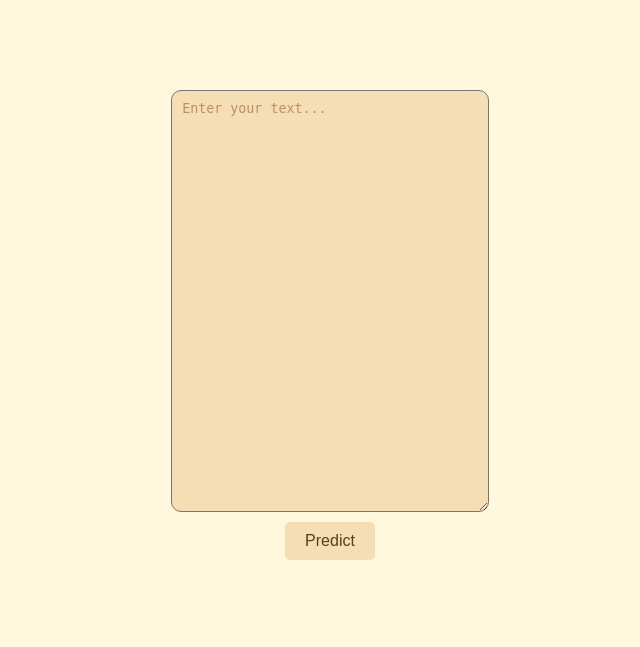
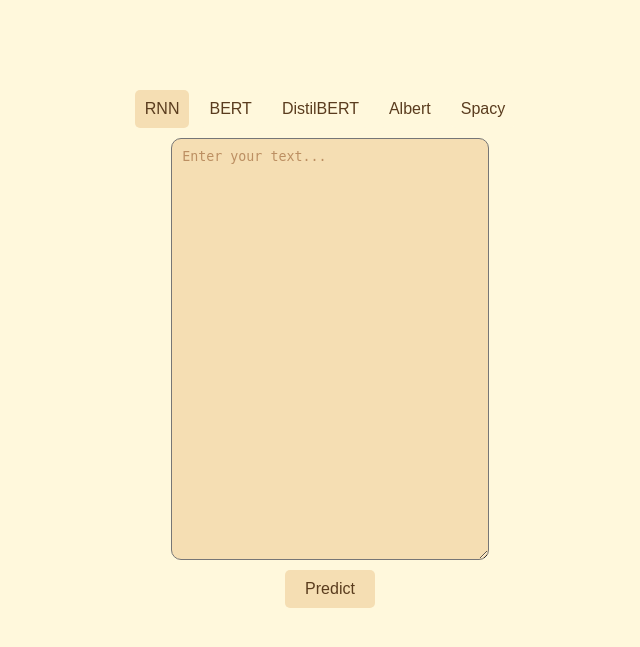
Before and after one commit to AyazSung/Named-Entity-Recognition-research, a Flask app: page / in a window 1280 px wide. Shown: the top 647 px of the page, without its empty margins (310-950 px from the left). Run offline with Flask 3, Linux system fonts and the light colour scheme.

Commit message:
Now visualizer provides the ability to select a model

```diff
--- a/visualizer/app.py
+++ b/visualizer/app.py
@@ -8,6 +8,8 @@ ner_tag_descriptions = {
     'I-ORGANIZATION': 'Part of named entity that is name of an organization or group',
     'B-LOCATION': 'Location',
     'I-LOCATION': 'Part of named entity that is location',
+    'B-GEO': "Geographical entity",
+    'I-GEO': "Part of named entity that is geographical entity",
     'B-GPE': 'Geopolitical entity (country, region, etc.)',
     'I-GPE': 'Part of named entity that is geopolitical entity',
     'B-DATE': 'Temporal expression, including a date',
@@ -26,8 +28,8 @@ ner_tag_descriptions = {
     'I-ORDINAL': 'Part of named entity that is ordinal number',
     'B-EVENT': 'Named event or occurrence',
     'I-EVENT': 'Part of named entity that is named event or occurrence',
-    'B-WORK_OF_ART': 'Title of a creative work',
-    'I-WORK_OF_ART': 'Part of named entity that is title of a creative work',
+    'B-ART': 'Title of a creative work',
+    'I-ART': 'Part of named entity that is title of a creative work',
     'B-LAW': 'Legal reference or document',
     'I-LAW': 'Part of named entity that is legal reference or document',
     'B-LANGUAGE': 'Named language',
@@ -95,8 +97,13 @@ def predict_using_bert_model(text):
 @app.route('/perform_magic', methods=['POST'])
 def perform_magic():
     data = request.json
+    print(data)
     user_input = data.get('userInput')
-    preds = predict_using_bert_model(user_input)
+    model = data.get('model')
+
+    preds = None
+    if model == 'BERT':
+        preds = predict_using_bert_model(user_input)
     return jsonify(preds)
 
 
--- a/visualizer/static/style.css
+++ b/visualizer/static/style.css
@@ -29,7 +29,7 @@ textarea::placeholder {
     color: #BC8F62;
 }
 
-button {
+.predictButton {
   margin-top: 10px;
   padding: 10px 20px;
     font-size: 16px;
@@ -39,3 +39,21 @@ button {
     border: none;
     border-radius: 5px;
 }
+
+.button-container {
+      display: flex;
+      margin-bottom: 10px;
+    }
+
+.button {
+      cursor: pointer;
+      padding: 10px;
+      margin-right: 10px;
+      background-color: #FFF8DC;;
+      border-radius: 5px;
+      color: #5A3C1E;
+}
+
+.button.active {
+  background-color: #F5DEB3;
+}
--- a/visualizer/templates/index.html
+++ b/visualizer/templates/index.html
@@ -9,8 +9,15 @@
 </head>
 <body>
   <div class="container">
+    <div class="button-container">
+      <div class="button" id="RNN">RNN</div>
+      <div class="button" id="BERT">BERT</div>
+      <div class="button" id="DistilBERT">DistilBERT</div>
+      <div class="button" id="Albert">Albert</div>
+      <div class="button" id="Spacy">Spacy</div>
+    </div>
     <textarea row='5' column='40' id="textInput" placeholder="Enter your text..."></textarea>
-          <button id="predictButton">Predict</button>
+          <button class='predictButton' id="predictButton">Predict</button>
       <div id="markedText" class="output-section"></div>
   </div>
   <script src="script.js"></script>
--- a/visualizer/templates/script.js
+++ b/visualizer/templates/script.js
@@ -15,13 +15,18 @@ function predict() {
   document.body.appendChild(loadingSign);
 
   const userInput = document.getElementById("textInput").value;
+  const model = whatButtonIsPressed();
+  const body = {
+    model: model,
+    userInput: userInput
+  }
 
   fetch('/perform_magic', {
     method: 'POST',
     headers: {
       'Content-Type': 'application/json',
     },
-    body: JSON.stringify({ userInput }),
+    body: JSON.stringify(body),
   })
   .then(response => response.json())
   .then(result => {
@@ -36,3 +41,25 @@ function predict() {
     console.error('Error:', error);
   });
 }
+document.addEventListener('DOMContentLoaded', function () {
+      const buttons = document.querySelectorAll('.button');
+
+      buttons[0].classList.add('active');
+
+      buttons.forEach(button => {
+        button.addEventListener('click', function () {
+          buttons.forEach(btn => btn.classList.remove('active'));
+          this.classList.add('active');
+          // You can now use this.id or other attributes to identify the pressed button
+        });
+      });
+    });
+function whatButtonIsPressed() {
+  const buttons = document.querySelectorAll('.button');
+
+  for (const button of buttons) {
+    if (button.classList.contains('active')) {
+      return button.id;
+    }
+  }
+}
```
